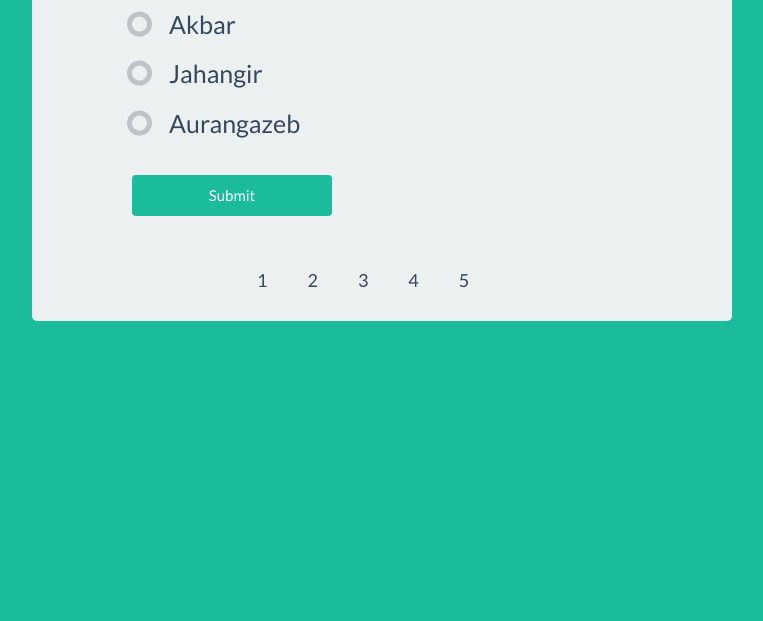
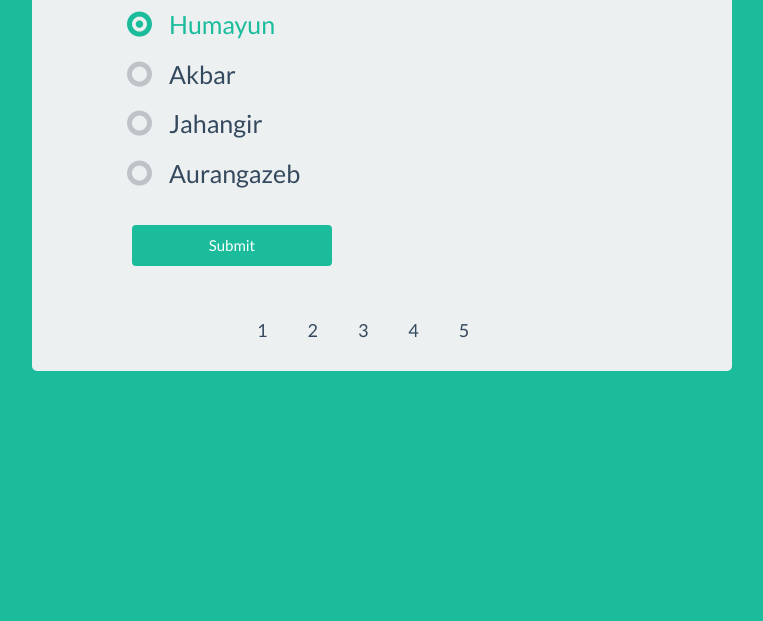
Before and after one commit to althaffe/Js-Quiz, a plain HTML site: page index.html in a window 1280 px wide. Shown: the part 179-800 px from the top of the page, without its empty margins (258-1021 px from the left). Drawn offline with Linux system fonts and the light colour scheme.

Commit message:
fixed margin

```diff
--- a/index.html
+++ b/index.html
@@ -22,7 +22,7 @@
   <body>
     <div class="container">
         <div class="row">
-            <div class="quiz">
+            <div class="quiz" style="margin-top:50px;">
 
             </div>
         </div>
```
